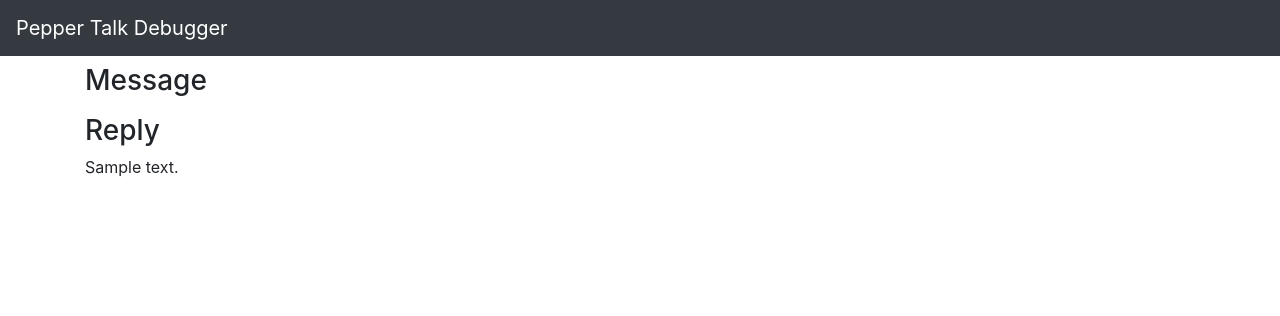
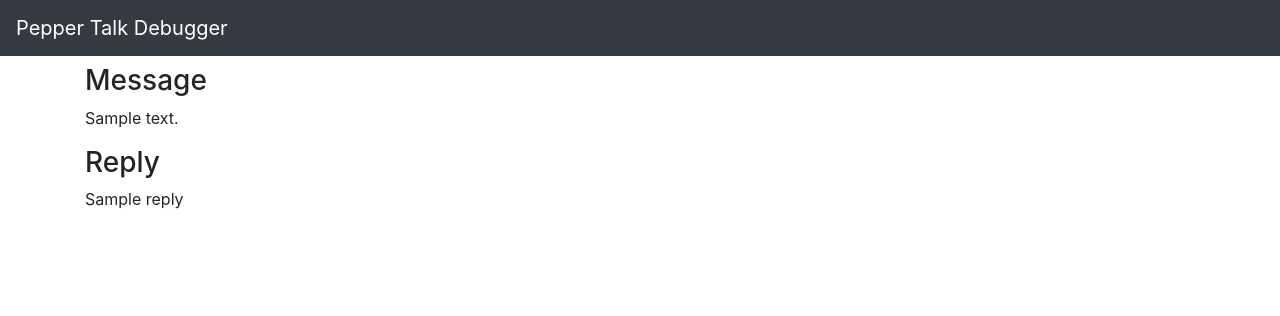
Before and after one commit to anjiyi/peppertalk, a Flask app: template templates/test_suite.html in a window 1280 px wide. Shown: the top 316 px of the page. Run offline with Flask 2, Linux system fonts and the light colour scheme; the template is opened without the code that fills it: most values are stand-ins (such as "Sample title", 1, 10 or a date in 2020); some libraries are stand-ins or nearby versions.

Commit message:
[Rename] query -> message, answer -> reply

```diff
--- a/app.py
+++ b/app.py
@@ -16,8 +16,10 @@
 
 @app.route("/preview", methods=["GET"])
 def preview_test():
-    q = request.args.get("query") or ""
-    return render_template("preview.html", query=q, answer=parse_user_message(q))
+    message = request.args.get("message") or ""
+    return render_template(
+        "preview.html", message=message, reply=parse_user_message(message)
+    )
 
 
 @app.route("/test", methods=["GET"])
@@ -35,8 +37,8 @@
     ]
     responses = [
         {
-            "query": t,
-            "answer": parse_user_message(t),
+            "message": t,
+            "reply": parse_user_message(t),
             "view": {"class": "odd" if index % 2 else "even"},
         }
         for index, t in enumerate(test_cases)
--- a/templates/preview.html
+++ b/templates/preview.html
@@ -10,7 +10,7 @@
 					  autofocus
 						type="text"
 						class="form-control"
-						value="{{query}}"
+						value="{{message}}"
 						name="query"
 						autocomplete="off">
 					<small class="form-text text-muted">
@@ -24,7 +24,7 @@
 					</div>
 					<div class="card-body">
 						<blockquote class="blockquote mb-0">
-							<p>{{answer}}</p>
+							<p>{{reply}}</p>
 						</blockquote>
 					</div>
 				</div>
--- a/templates/test_suite.html
+++ b/templates/test_suite.html
@@ -3,9 +3,9 @@
 {% macro render_test_preview(response) -%}
 	<div class="col-lg-4 {{response.view.class}}-test">
 		<h3>Message</h3>
-		<p>{{response.query}}</p>
+		<p>{{response.message}}</p>
 		<h3>Reply</h3>
-		<p>{{response.answer}}</p>
+		<p>{{response.reply}}</p>
 	</div>
 {%- endmacro %}
 
```
